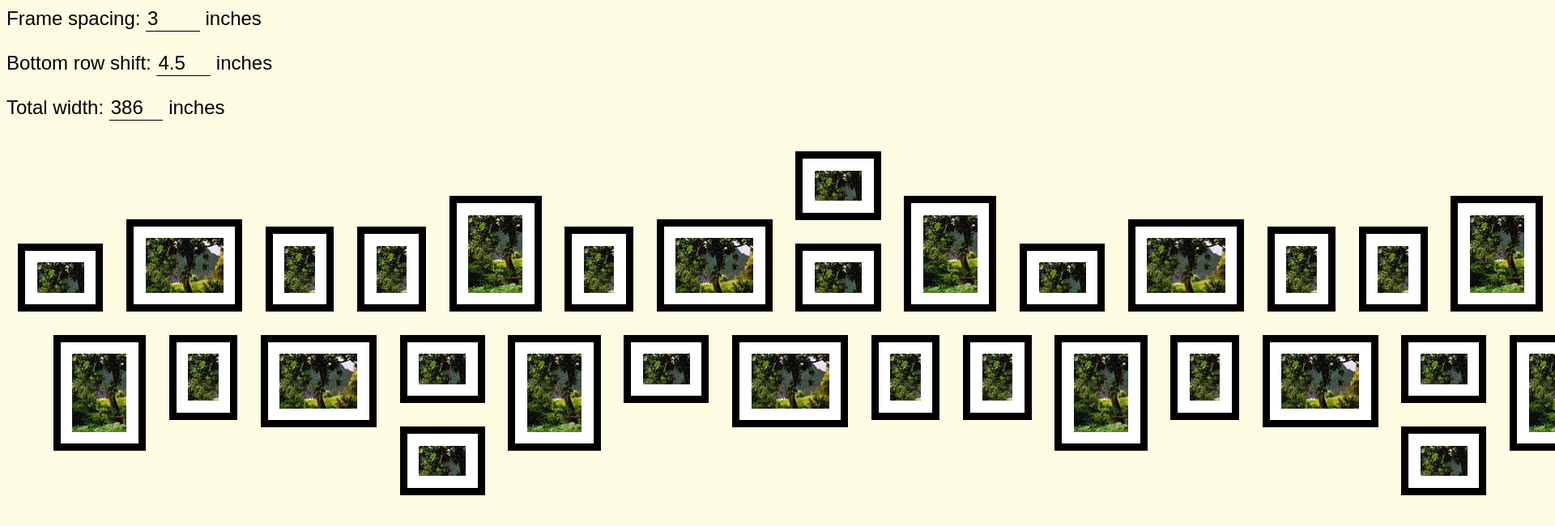
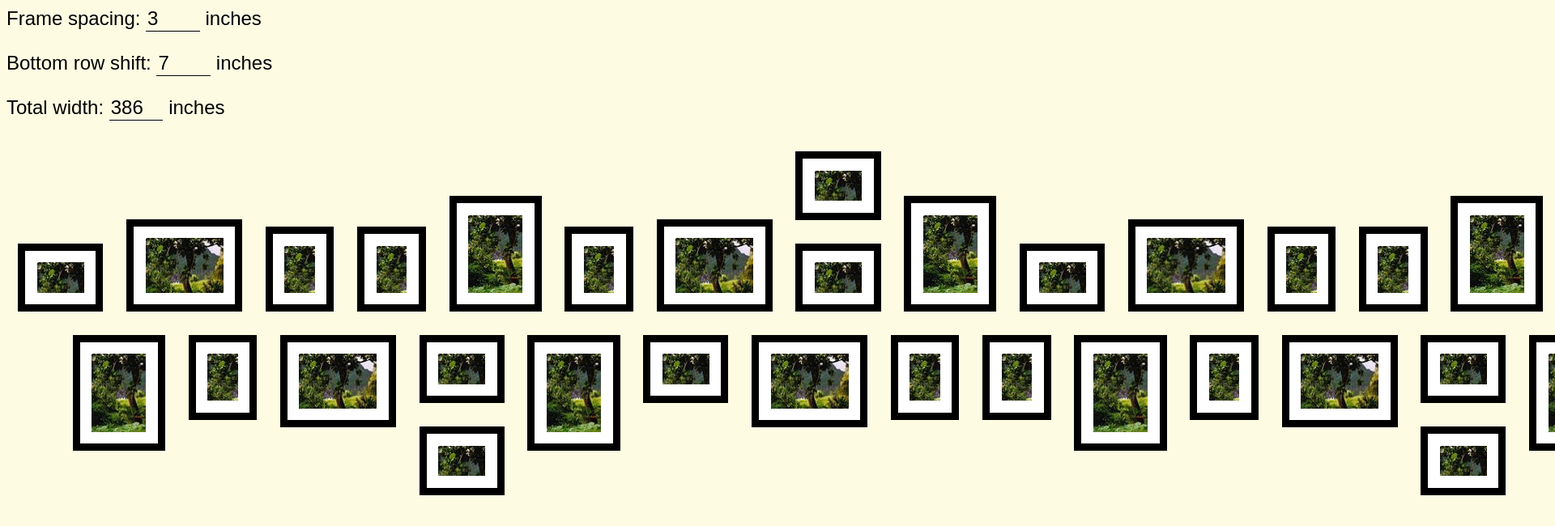
Before and after one commit to Lucent/knoxville.gallery, a plain HTML site: page index.html in a window 1280 px wide. Shown: the top 650 px of the page at 81% size, 1920 px wide, since content can reach past the window. Drawn offline with Linux system fonts and the light colour scheme.

Commit message:
Defaults

```diff
--- a/index.html
+++ b/index.html
@@ -66,7 +66,7 @@
 	</head>
 	<body>
 		<p><label for="FrameSpacing">Frame spacing: </label> <input id="FrameSpacing" type="number" step="0.1" min="0" max="4" value="3"> inches</p>
-		<p><label for="BottomShift">Bottom row shift: </label> <input id="BottomShift" type="number" step="0.1" min="0" max="12" value="4.5"> inches</p>
+		<p><label for="BottomShift">Bottom row shift: </label> <input id="BottomShift" type="number" step="0.5" min="0" max="12" value="7"> inches</p>
 		<p><label for="TotalWidth">Total width: </label> <input readonly="readonly" id="TotalWidth" type="number"> inches</p>
 		<main>
 			<div class="L5x7"></div>
@@ -108,6 +108,7 @@
 			</div>
 			<div class="P8x10"></div>
 		</main>
+		<br>
 		<aside>
 			<div class="P8x10"></div>
 			<div class="P5x7"></div>
```
